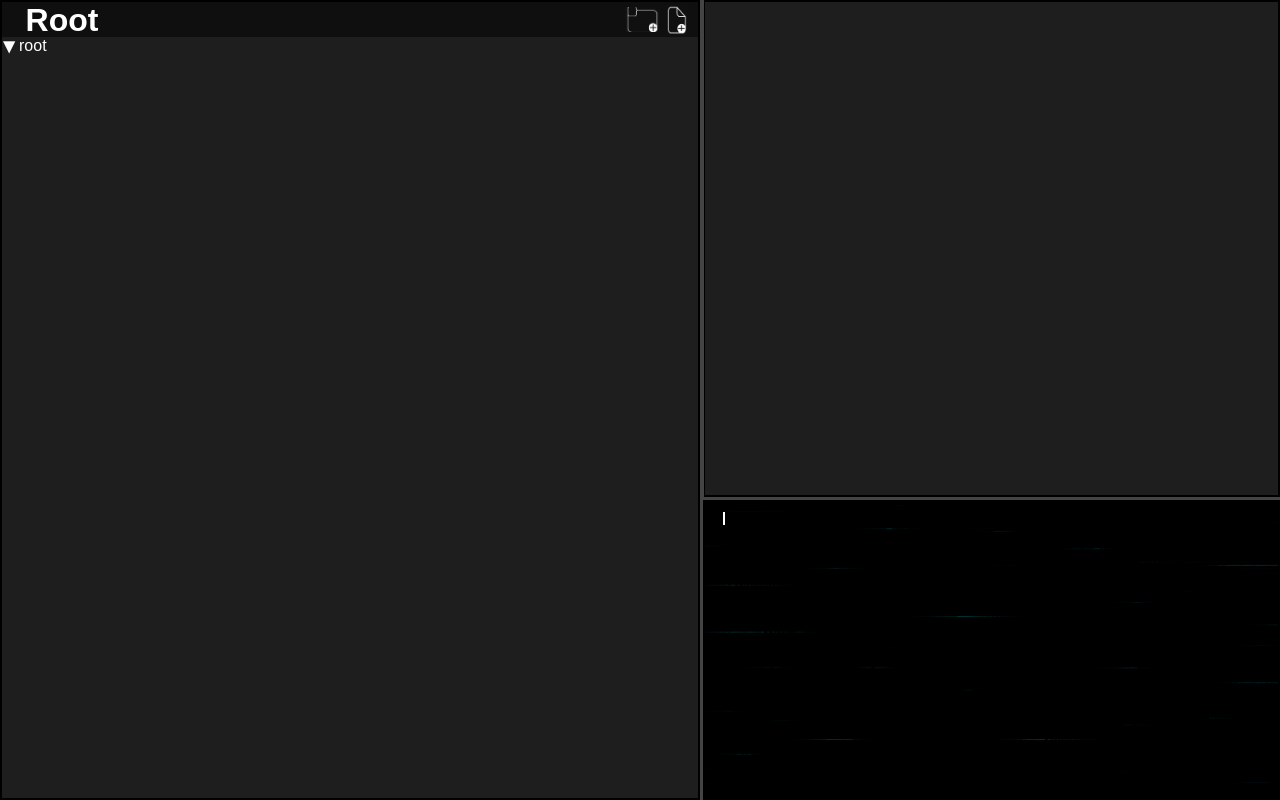
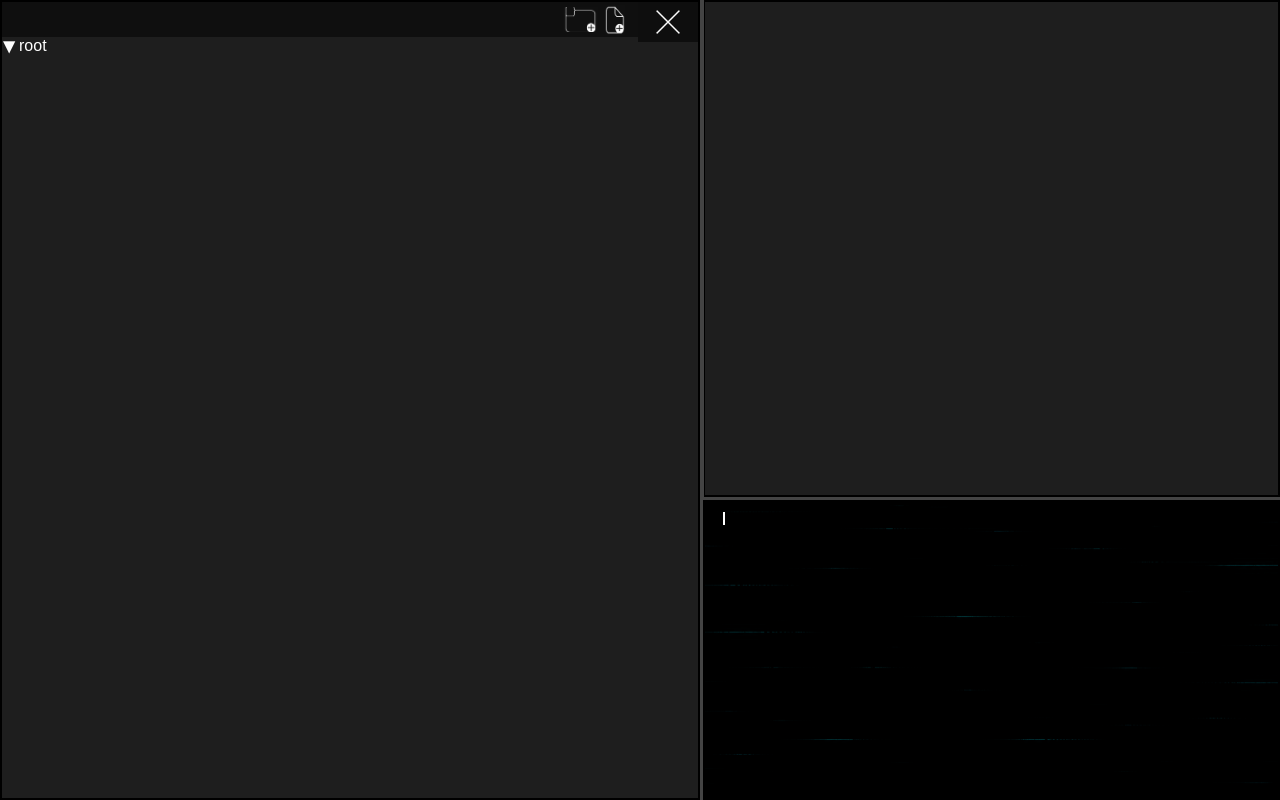
Before and after one commit to RobertStamatoiu/File-visualizer, a plain HTML site: page index.html in a window 1280 px wide. Drawn offline with Linux system fonts and the light colour scheme.

Commit message:
added the ability to colapse the tree view

```diff
--- a/index.html
+++ b/index.html
@@ -13,9 +13,9 @@
     <div class="layout">
         <div id="tree-container" class="block">
             <div id="tree-top-bar">
-                <div id="name">Root</div>
                 <div id="add-file-button"></div>
                 <div id="add-folder-button"></div>
+                <div class="close-button" id="tree-close-button"> <div class="close-button-image"></div> </div>
             </div>
 
             <div class="folder" id="Work">
--- a/script.js
+++ b/script.js
@@ -12,6 +12,7 @@ const treeContainer = document.getElementById("tree-container");
 const treeTopBar = document.getElementById("tree-top-bar");
 const addFileBtn = document.getElementById("add-file-button");
 const addFolderBtn = document.getElementById("add-folder-button");
+const treeCloseBtn = document.getElementById("tree-close-button");
 // the panel type (later used for focusing / colapsing)
 
 const Panel = Object.freeze({
@@ -274,3 +275,7 @@ addFileBtn.addEventListener('click', () => {
 addFolderBtn.addEventListener('click', () => {
     startAddItem(addFile.Folder);
 });
+
+treeCloseBtn.addEventListener('click', () => {
+    layout.style.gridTemplateColumns = `0px 5px 1fr`;
+})
--- a/style.css
+++ b/style.css
@@ -65,7 +65,7 @@ body {
     width: 20px;
     height: 30px;
 
-    right: 13px;
+    right: 75px;
     top: 3px;
 
     background-image: url("images/add-file-icon.png");
@@ -81,7 +81,7 @@ body {
     width: 35px;
     height: 25px;
 
-    right: 40px;
+    right: 102px;
     top: 5px;
 
     background-image: url("images/add-folder-icon.png");
@@ -89,22 +89,6 @@ body {
     background-position: center;
     background-repeat: no-repeat;
     opacity: 1;
-}
-
-#name {
-    position: absolute;
-
-    width: 100px;
-    height: 30px;
-
-    left: 10px;
-    top: 0px;
-    bottom: 3px;
-
-    text-align: center;
-    color: white;
-    font-weight: bolder;
-    font-size: xx-large;
 }
 
 #add-file-button:hover,
@@ -249,6 +233,40 @@ body {
     background-color: #042525;
 }
 
+.close-button {
+    width: 60px;
+    height: 40px;
+
+    background-color: #0e0e0e;
+
+    display: flex;
+    justify-content: center;
+    align-items: center;
+
+    position: absolute;
+    right: 2px;
+
+    cursor: pointer;
+
+    transition: background-color 0.2s ease-in-out;
+}
+
+.close-button-image {
+    width: 30px;
+    height: 30px;
+
+    background-image: url('./images/close-icon.png');
+    background-size: cover;
+    background-repeat: no-repeat;
+    background-position: center;
+
+    cursor: pointer;
+}
+
+.close-button:hover {
+    background-color: #da0f0f;
+}
+
 
 .terminal-overlay {
     position: absolute;
```
Also changed, not shown: images/close-icon.png (added).
